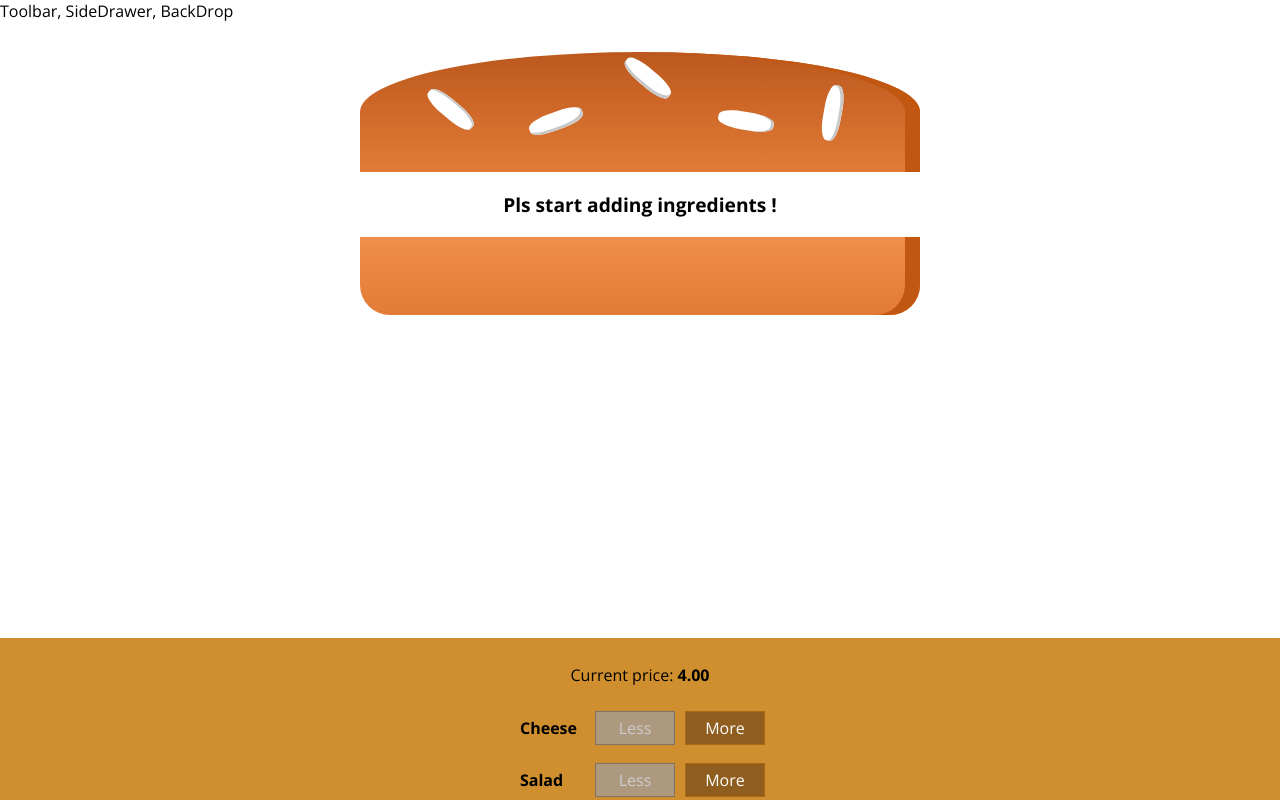
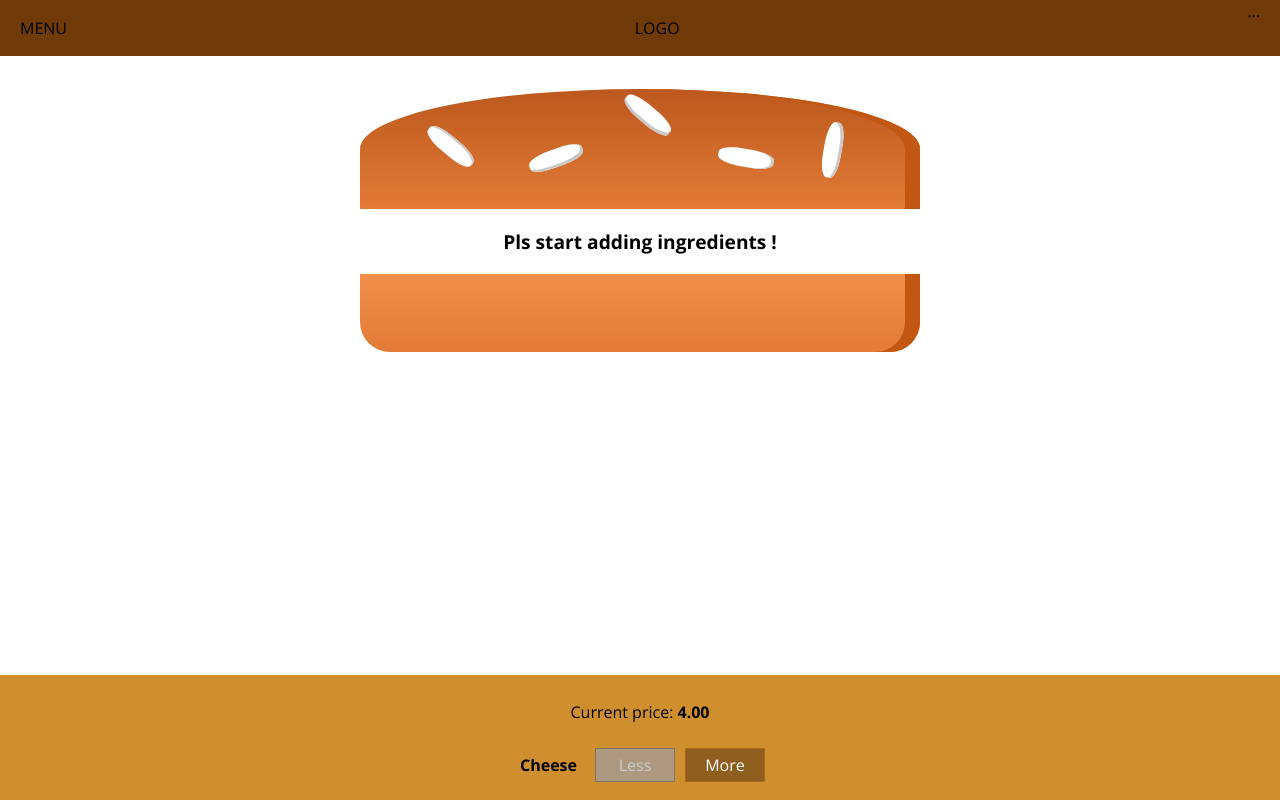
Before and after one commit to pooridev/burger-builder, a React (Create React App) app: page / in a window 1280 px wide. Shown: the top 800 px of the page. Built offline with nearby package versions, Linux system fonts and the light colour scheme.

Commit message:
Feat: added Toolbar

```diff
--- a/src/components/Burger/OrderSummary/OrderSummary.jsx
+++ b/src/components/Burger/OrderSummary/OrderSummary.jsx
@@ -2,8 +2,7 @@ import React from 'react';
 import Aux from '../../../hoc/Auxiliary';
 import Button from '../../UI/Button/Button';
 const orderSummary = props => {
-	const ingredientSummary = Object.keys(props.ingredients)
-    .map(igKey => {
+	const ingredientSummary = Object.keys(props.ingredients).map(igKey => {
 		return (
 			<li key={igKey}>
 				<span style={{ textTransform: 'capitalize' }}>{igKey}</span> :{' '}
@@ -16,9 +15,17 @@ const orderSummary = props => {
 			<h3>Your Order</h3>
 			<p>A delicious burger with following ingredients:</p>
 			<ul>{ingredientSummary}</ul>
+			<p>
+
+				<strong>Total Price: {props.price.toFixed(2)}</strong>
+			</p>
 			<p>Continue to checkout ?</p>
-			<Button btnType="Danger" clicked={props.purchaseCanceled}>CANCEL</Button>
-			<Button btnType="Success" clicked={props.purchaseContinued}>CONTINUE</Button>
+			<Button btnType='Danger' clicked={props.purchaseCanceled}>
+				CANCEL
+			</Button>
+			<Button btnType='Success' clicked={props.purchaseContinued}>
+				CONTINUE
+			</Button>
 		</Aux>
 	);
 };
--- a/src/components/Layout/Layout.jsx
+++ b/src/components/Layout/Layout.jsx
@@ -1,10 +1,12 @@
 import React from 'react';
 import Aux from '../../hoc/Auxiliary';
+import Toolbar from '../Navigation/Toolbar/Toolbar';
 import classes from './Layout.module.css';
+
 const layout = props => {
 	return (
 		<Aux>
-			<div>Toolbar, SideDrawer, BackDrop</div>
+			<Toolbar />
 			<main className={classes.Content}>{props.children}</main>
 		</Aux>
 	);
--- a/src/components/Layout/Layout.module.css
+++ b/src/components/Layout/Layout.module.css
@@ -1,3 +1,3 @@
 .Content {
-  margin: 16px 0;
+  margin: 75px 0;
 }
--- /dev/null
+++ b/src/components/Navigation/Toolbar/Toolbar.jsx
@@ -0,0 +1,11 @@
+import classes from './Toolbar.module.css';
+
+const toolbar = props => (
+	<header className={classes.Toolbar}>
+		<div>MENU</div>
+		<div>LOGO</div>
+		<nav>...</nav>
+	</header>
+);
+
+export default toolbar;
--- /dev/null
+++ b/src/components/Navigation/Toolbar/Toolbar.module.css
@@ -0,0 +1,18 @@
+.Toolbar {
+  top: 0;
+  left: 0;
+	z-index: 90;
+	width: 100%;
+  height: 56px;
+	display: flex;
+	position: fixed;
+	padding: 0 20px;
+  background: #703b09;
+	align-items: center;
+	box-sizing: border-box;
+	justify-content: space-between;
+}
+
+.Toolbar nav {
+	height: 100%;
+}
--- a/src/containers/BurgerBuilder/BurgerBuilder.jsx
+++ b/src/containers/BurgerBuilder/BurgerBuilder.jsx
@@ -92,6 +92,7 @@ class BurgerBuilder extends Component {
 						ingredients={this.state.ingredients}
 						purchaseCanceled={this.purchaseCancelHandler}
 						purchaseContinued={this.purchaseContinueHandler}
+						price={this.state.totalPrice}
 					/>
 				</Modal>
 				<Burger ingredients={this.state.ingredients} />
```
Lines whose indentation alone changed are shown as unchanged.
